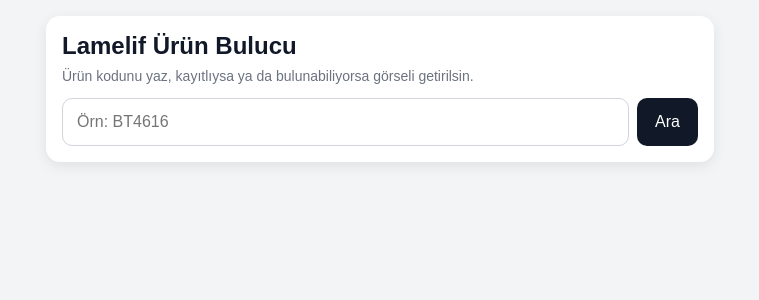
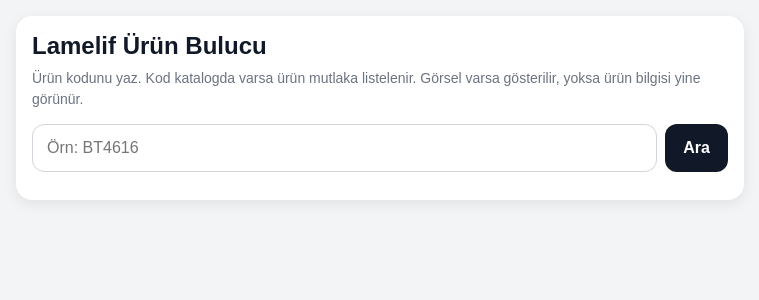
Before and after one commit to omerertin/lamelif-app, a Flask app: page / in a window 1280 px wide. Shown: the top 300 px of the page, without its empty margins (260-1019 px from the left). Run offline with Flask 3, Linux system fonts and the light colour scheme.

Commit message:
Update index.html

```diff
--- a/templates/index.html
+++ b/templates/index.html
@@ -8,123 +8,180 @@
     <link rel="manifest" href="/manifest.json">
     <style>
         * { box-sizing: border-box; }
+
         body {
             margin: 0;
             font-family: Arial, sans-serif;
             background: #f3f4f6;
             color: #111827;
         }
+
         .wrap {
-            max-width: 700px;
+            max-width: 760px;
             margin: 0 auto;
             padding: 16px;
         }
+
         .card {
-            background: #fff;
-            border-radius: 14px;
+            background: #ffffff;
+            border-radius: 16px;
             padding: 16px;
             box-shadow: 0 4px 14px rgba(0,0,0,0.08);
             margin-bottom: 16px;
         }
+
         h1 {
             font-size: 24px;
             margin: 0 0 8px;
         }
+
         .muted {
             color: #6b7280;
             font-size: 14px;
             margin-bottom: 14px;
+            line-height: 1.5;
         }
+
         .search-row {
             display: flex;
             gap: 8px;
         }
+
         input {
             flex: 1;
             padding: 14px;
             border: 1px solid #d1d5db;
-            border-radius: 10px;
+            border-radius: 12px;
             font-size: 16px;
+            min-width: 0;
         }
+
         button {
             padding: 14px 18px;
             border: none;
-            border-radius: 10px;
+            border-radius: 12px;
             background: #111827;
             color: white;
             font-size: 16px;
+            font-weight: bold;
             cursor: pointer;
         }
+
         button:disabled {
             opacity: 0.6;
             cursor: not-allowed;
         }
+
         .msg {
             padding: 12px;
-            border-radius: 10px;
+            border-radius: 12px;
             margin-top: 12px;
             font-size: 15px;
+            line-height: 1.45;
         }
+
         .info { background: #e0f2fe; color: #075985; }
         .warn { background: #fff7ed; color: #9a3412; }
         .err  { background: #fef2f2; color: #991b1b; }
         .ok   { background: #ecfdf5; color: #065f46; }
+
         .result-card {
             background: white;
-            border-radius: 14px;
+            border-radius: 16px;
             overflow: hidden;
             box-shadow: 0 4px 14px rgba(0,0,0,0.08);
             margin-top: 16px;
         }
+
         .result-card img {
             width: 100%;
             display: block;
             background: #f9fafb;
         }
+
         .result-body {
-            padding: 14px;
+            padding: 16px;
         }
+
         .result-title {
             font-size: 18px;
             font-weight: 700;
-            margin-bottom: 8px;
-            line-height: 1.35;
+            margin-bottom: 10px;
+            line-height: 1.4;
         }
+
         .meta {
             font-size: 14px;
             color: #374151;
-            margin: 4px 0;
+            margin: 6px 0;
+            line-height: 1.45;
         }
+
         .tag {
             display: inline-block;
-            padding: 4px 8px;
+            padding: 5px 9px;
             border-radius: 999px;
             font-size: 12px;
             font-weight: 700;
             margin-right: 6px;
             margin-top: 6px;
         }
-        .tag-live { background: #dcfce7; color: #166534; }
-        .tag-cache { background: #dbeafe; color: #1d4ed8; }
+
+        .tag-live   { background: #dcfce7; color: #166534; }
+        .tag-cache  { background: #dbeafe; color: #1d4ed8; }
         .tag-manual { background: #f3e8ff; color: #7e22ce; }
-        .tag-other { background: #e5e7eb; color: #374151; }
+        .tag-other  { background: #e5e7eb; color: #374151; }
+
         a.link {
             display: inline-block;
-            margin-top: 10px;
+            margin-top: 12px;
             text-decoration: none;
             color: #2563eb;
             font-weight: 600;
         }
+
+        .no-image {
+            display: flex;
+            align-items: center;
+            justify-content: center;
+            min-height: 180px;
+            background: #f9fafb;
+            color: #6b7280;
+            font-size: 15px;
+            font-weight: bold;
+            text-align: center;
+            padding: 16px;
+        }
+
         pre.debug {
             white-space: pre-wrap;
             word-break: break-word;
             background: #111827;
             color: #f9fafb;
             padding: 12px;
-            border-radius: 10px;
+            border-radius: 12px;
             font-size: 12px;
             overflow: auto;
             margin-top: 10px;
+        }
+
+        .top-summary {
+            margin-top: 12px;
+        }
+
+        .small {
+            font-size: 13px;
+            color: #6b7280;
+        }
+
+        @media (max-width: 640px) {
+            .search-row {
+                flex-direction: column;
+            }
+
+            button {
+                width: 100%;
+            }
         }
     </style>
 </head>
@@ -132,7 +189,10 @@
     <div class="wrap">
         <div class="card">
             <h1>Lamelif Ürün Bulucu</h1>
-            <div class="muted">Ürün kodunu yaz, kayıtlıysa ya da bulunabiliyorsa görseli getirilsin.</div>
+            <div class="muted">
+                Ürün kodunu yaz. Kod katalogda varsa ürün mutlaka listelenir.
+                Görsel varsa gösterilir, yoksa ürün bilgisi yine görünür.
+            </div>
 
             <div class="search-row">
                 <input
@@ -147,7 +207,7 @@
                 <button id="searchBtn" onclick="searchProduct()">Ara</button>
             </div>
 
-            <div id="message"></div>
+            <div id="message" class="top-summary"></div>
         </div>
 
         <div id="results"></div>
@@ -197,25 +257,7 @@
                     return;
                 }
 
-                if (data.results && data.results.length > 0) {
-                    const fromCache = data.from_cache === true;
-                    const sourceText = fromCache ? "Kayıtlı görseller gösteriliyor." : "Yeni sonuç bulundu.";
-                    showMessage(sourceText, fromCache ? "ok" : "info");
-
-                    renderResults(data.results, data.product_name || "");
-                    return;
-                }
-
-                if (data.product_name) {
-                    showMessage(
-                        `${escapeHtml(data.code)} katalogda var. Ürün adı: ${escapeHtml(data.product_name)}. ` +
-                        `${escapeHtml(data.message || "Ama görsel henüz bulunamadı.")}`,
-                        "warn"
-                    );
-                    return;
-                }
-
-                showMessage(data.message || "Sonuç bulunamadı.", "warn");
+                renderSearchResponse(data);
 
             } catch (err) {
                 showMessage("İstek sırasında hata oluştu: " + escapeHtml(err.message), "err");
@@ -225,44 +267,111 @@
             }
         }
 
-        function renderResults(results, productName) {
+        function renderSearchResponse(data) {
             const resultsBox = document.getElementById("results");
             resultsBox.innerHTML = "";
 
+            const foundInCatalog = data.found_in_catalog === true;
+            const results = Array.isArray(data.results) ? data.results : [];
+            const productName = data.product_name || "";
+            const productId = data.product_id || "";
+            const categoryName = data.category_name || "";
+            const price = data.price || "";
+            const code = data.code || "";
+
+            if (!foundInCatalog) {
+                showMessage(data.message || "Bu kod katalogda yok.", "warn");
+                return;
+            }
+
+            if (results.length > 0) {
+                const cacheText = data.from_cache ? "Kayıtlı görseller gösteriliyor." : (data.message || "Ürün bulundu.");
+                showMessage(cacheText, data.from_cache ? "ok" : "info");
+            } else {
+                showMessage(
+                    data.message || "Ürün katalogda bulundu ama bu ürün için henüz görsel kaydı yok.",
+                    "warn"
+                );
+            }
+
+            if (results.length > 0) {
                 results.forEach(item => {
-                const source = (item.source || "").toLowerCase();
-                const tagClass = getTagClass(source);
+                    resultsBox.appendChild(
+                        buildResultCard({
+                            code: item.code || code,
+                            title: item.title || productName || code,
+                            image_url: item.image_url || "",
+                            page_url: item.page_url || "",
+                            source: item.source || "other",
+                            product_name: productName,
+                            product_id: productId,
+                            category_name: categoryName,
+                            price: price
+                        })
+                    );
+                });
+            } else {
+                resultsBox.appendChild(
+                    buildResultCard({
+                        code: code,
+                        title: productName || code,
+                        image_url: "",
+                        page_url: "",
+                        source: "catalog",
+                        product_name: productName,
+                        product_id: productId,
+                        category_name: categoryName,
+                        price: price
+                    })
+                );
+            }
+        }
 
+        function buildResultCard(item) {
             const card = document.createElement("div");
             card.className = "result-card";
 
+            const tagClass = getTagClass(item.source);
+
             card.innerHTML = `
-                    ${item.image_url ? `<img src="${escapeAttr(item.image_url)}" alt="${escapeAttr(item.title || item.code || 'Ürün görseli')}">` : ""}
+                ${item.image_url
+                    ? `<img src="${escapeAttr(item.image_url)}" alt="${escapeAttr(item.title || item.code || 'Ürün görseli')}">`
+                    : `<div class="no-image">Bu ürün için henüz kayıtlı görsel yok</div>`
+                }
                 <div class="result-body">
-                        <div class="result-title">${escapeHtml(item.title || productName || item.code || "Ürün")}</div>
+                    <div class="result-title">${escapeHtml(item.title || item.product_name || item.code || "Ürün")}</div>
+
                     <div class="meta"><b>Kod:</b> ${escapeHtml(item.code || "-")}</div>
-                        ${productName ? `<div class="meta"><b>Katalog adı:</b> ${escapeHtml(productName)}</div>` : ""}
+                    ${item.product_name ? `<div class="meta"><b>Ürün adı:</b> ${escapeHtml(item.product_name)}</div>` : ""}
+                    ${item.product_id ? `<div class="meta"><b>Ürün ID:</b> ${escapeHtml(item.product_id)}</div>` : ""}
+                    ${item.category_name ? `<div class="meta"><b>Kategori:</b> ${escapeHtml(item.category_name)}</div>` : ""}
+                    ${item.price ? `<div class="meta"><b>Fiyat:</b> ${escapeHtml(item.price)}</div>` : ""}
+
                     <div class="meta">
-                            <span class="tag ${tagClass}">${escapeHtml(item.source || "bilinmiyor")}</span>
+                        <span class="tag ${tagClass}">${escapeHtml(item.source || "other")}</span>
                     </div>
-                        ${item.page_url ? `<a class="link" href="${escapeAttr(item.page_url)}" target="_blank" rel="noopener noreferrer">Ürün sayfasını aç</a>` : ""}
+
+                    ${item.page_url
+                        ? `<a class="link" href="${escapeAttr(item.page_url)}" target="_blank" rel="noopener noreferrer">Ürün sayfasını aç</a>`
+                        : `<div class="small" style="margin-top:10px;">Canlı ürün linki kayıtlı değil.</div>`
+                    }
                 </div>
             `;
 
-                resultsBox.appendChild(card);
-            });
+            return card;
         }
 
         function getTagClass(source) {
-            if (source.includes("manual")) return "tag-manual";
-            if (source.includes("cache")) return "tag-cache";
-            if (source.includes("live")) return "tag-live";
+            const s = String(source || "").toLowerCase();
+            if (s.includes("manual")) return "tag-manual";
+            if (s.includes("cache")) return "tag-cache";
+            if (s.includes("live")) return "tag-live";
             return "tag-other";
         }
 
         function showMessage(text, type) {
             const messageBox = document.getElementById("message");
-            messageBox.innerHTML = `<div class="msg ${type}">${text}</div>`;
+            messageBox.innerHTML = `<div class="msg ${type}">${escapeHtml(text)}</div>`;
         }
 
         function escapeHtml(str) {
```
Lines whose indentation alone changed are shown as unchanged.
